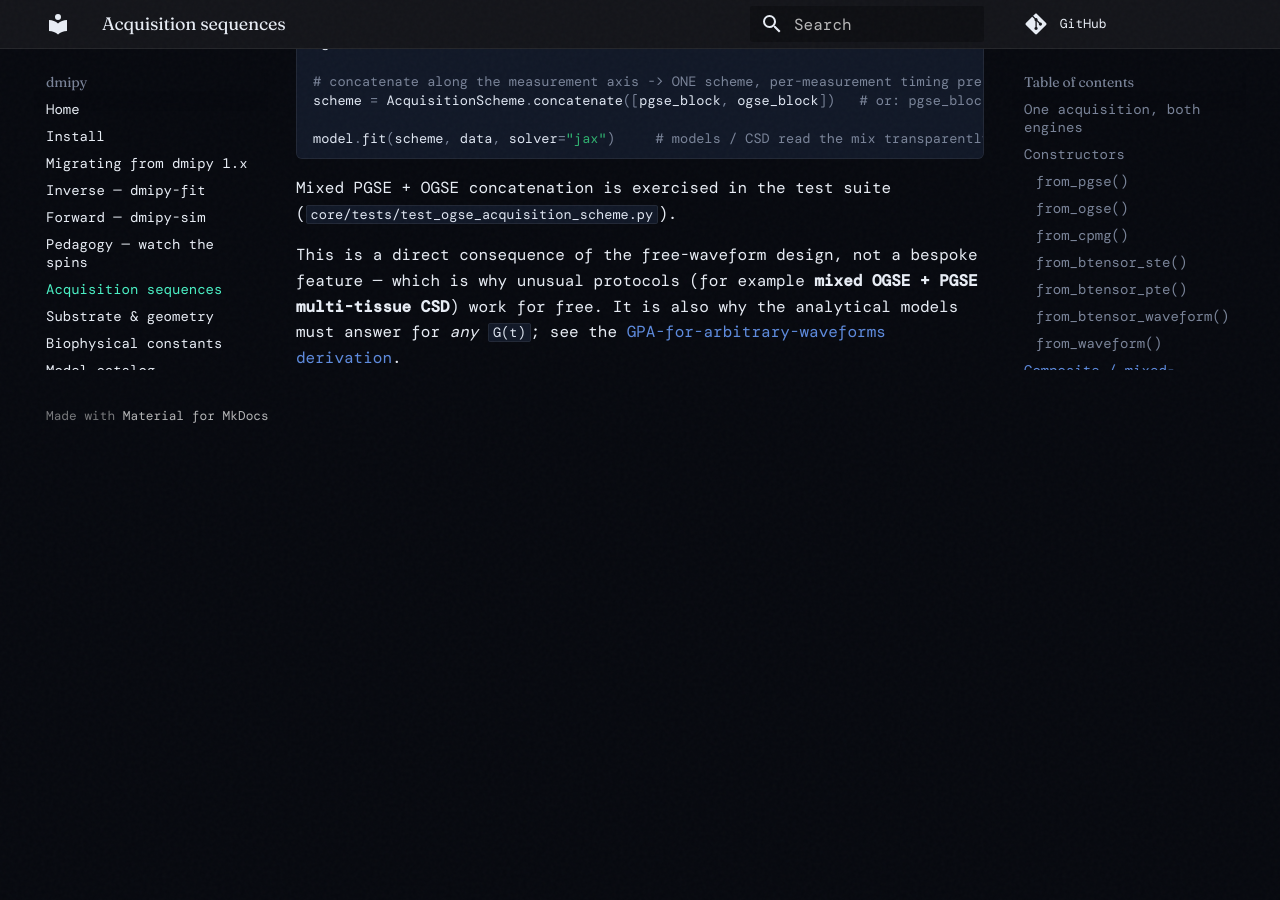
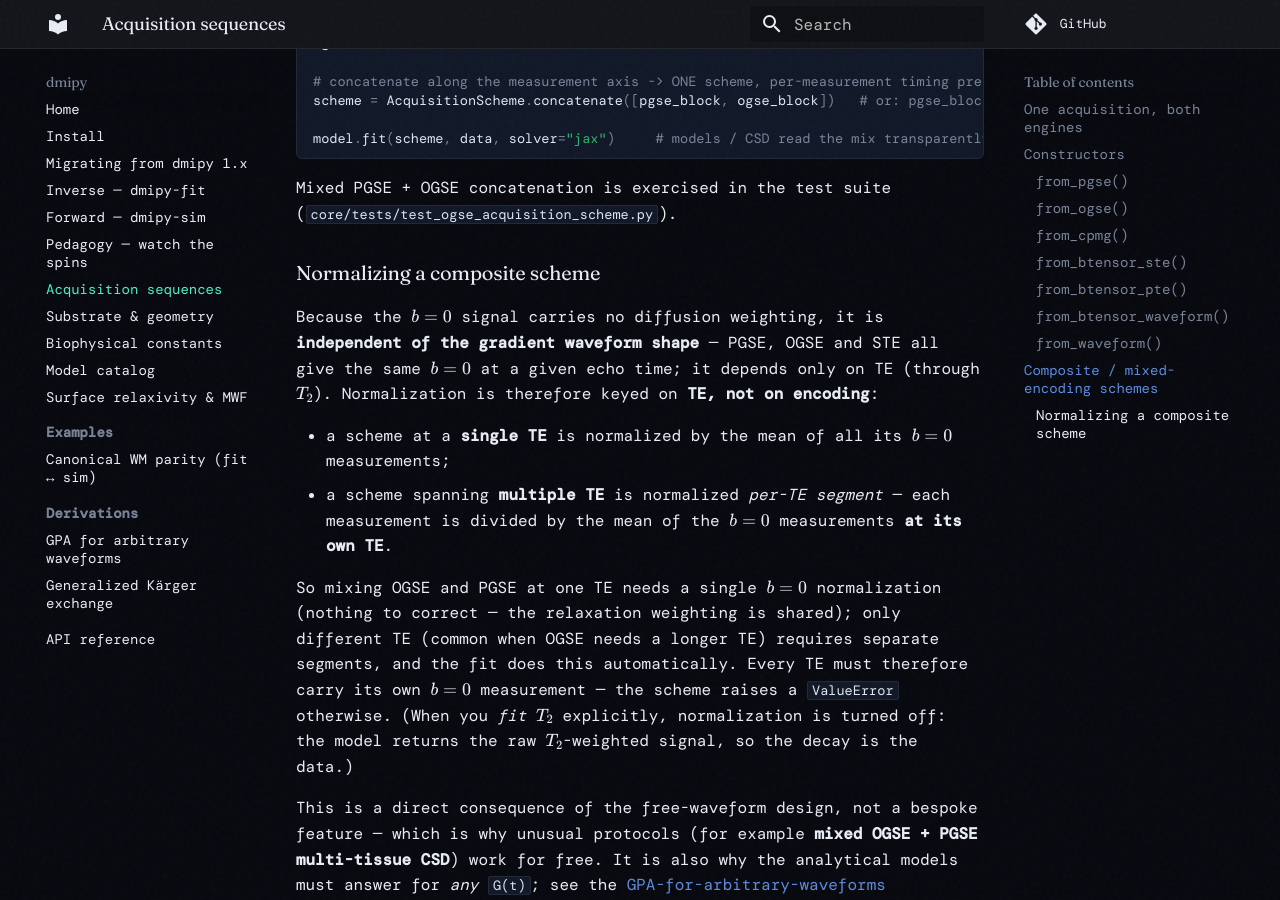
Before and after one commit to dmrai-lab/dmipy, an MkDocs documentation site: the page built from docs/sequences.md, in a window 1280 px wide and 900 px high, scrolled down 3198 px. Built offline with MkDocs 1.6.1 and Material for MkDocs 9.7.7, drawn with Linux system fonts in a browser that asks for light colours; some web fonts are replaced; before the commit the page ends 3637 px from its top, so only the background shows below that.

Commit message:
docs: add generalized-Kärger derivation + composite-scheme normalization note
Derivations: new "Generalized Kärger exchange (and NEXI)" page — the compartment-
population exchange model behind X0GeneralizedKarger / X2NEXIModel, with the SE
(per-compartment T2) and PGSTE (T1 during the mixing time) propagators, the
spin-population detailed-balance subtlety, validity regime, and code mapping.
Scoped to the public SE/STE propagators (no coherence-pathway framing).

Sequences: add a "Normalizing a composite scheme" note — b=0 is waveform-shape
independent, so normalization is keyed on TE (per-TE b0 segments), which is why
mixed OGSE/PGSE just works.

Co-Authored-By: Claude Opus 4.8 (1M context) <noreply@anthropic.com>

```diff
--- a/docs/sequences.md
+++ b/docs/sequences.md
@@ -131,6 +131,23 @@ model.fit(scheme, data, solver="jax")     # models / CSD read the mix transparen
 Mixed PGSE + OGSE concatenation is exercised in the test suite
 (`core/tests/test_ogse_acquisition_scheme.py`).
 
+### Normalizing a composite scheme
+
+Because the $b=0$ signal carries no diffusion weighting, it is **independent of the gradient
+waveform shape** — PGSE, OGSE and STE all give the same $b=0$ at a given echo time; it depends
+only on TE (through $T_2$). Normalization is therefore keyed on **TE, not on encoding**:
+
+- a scheme at a **single TE** is normalized by the mean of all its $b=0$ measurements;
+- a scheme spanning **multiple TE** is normalized *per-TE segment* — each measurement is divided
+  by the mean of the $b=0$ measurements **at its own TE**.
+
+So mixing OGSE and PGSE at one TE needs a single $b=0$ normalization (nothing to correct — the
+relaxation weighting is shared); only different TE (common when OGSE needs a longer TE) requires
+separate segments, and the fit does this automatically. Every TE must therefore carry its own
+$b=0$ measurement — the scheme raises a `ValueError` otherwise. (When you *fit* $T_2$ explicitly,
+normalization is turned off: the model returns the raw $T_2$-weighted signal, so the decay is the
+data.)
+
 This is a direct consequence of the free-waveform design, not a bespoke feature — which is why
 unusual protocols (for example **mixed OGSE + PGSE multi-tissue CSD**) work for free. It is also
 why the analytical models must answer for *any* `G(t)`; see the
--- a/mkdocs.yml
+++ b/mkdocs.yml
@@ -46,4 +46,5 @@ nav:
       - Canonical WM parity (fit ↔ sim): examples/canonical_wm_parity.md
   - Derivations:
       - GPA for arbitrary waveforms: derivations/gpa_arbitrary_waveform.md
+      - Generalized Kärger exchange: derivations/karger_exchange.md
   - API reference: api.md
```
Also changed, not shown: docs/derivations/karger_exchange.md (added, +124 -0 lines).
